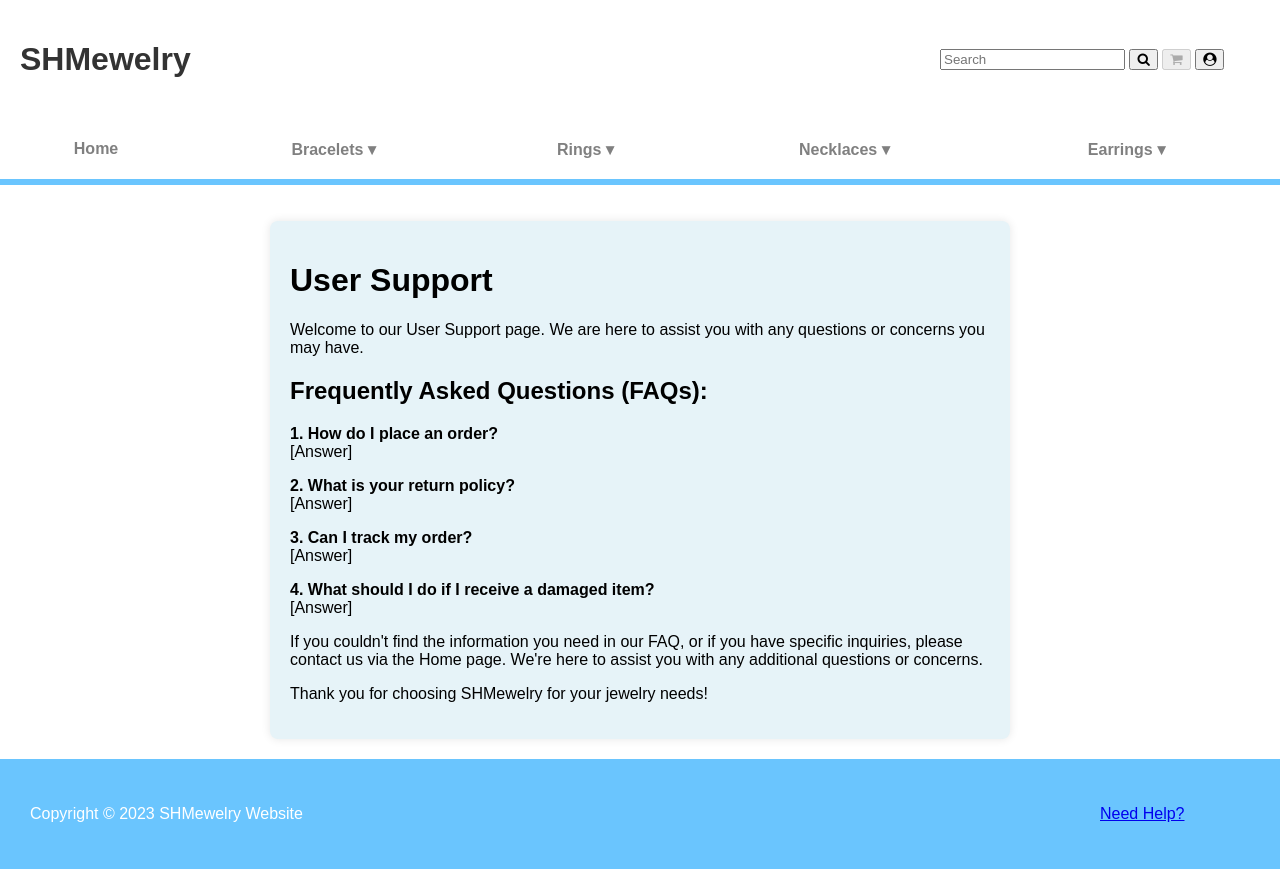
After one commit to hqara/SHMewelry, a PHP site: page /support.php in a window 1280 px wide. The commit adds this page. Run offline with PHP 8.4, Linux system fonts and the light colour scheme; data comes from the database, SQL or seed files in the repository.

Commit message:
just presentation

```diff
--- a/Views/Order/cancel_order.php
+++ b/Views/Order/cancel_order.php
@@ -1,4 +1,5 @@
 <?php
+
 include '../../Models/Order.php';
 
 $conn = Order::getConnection();
@@ -35,4 +36,5 @@ if (isset($_GET['order_id'])) {
         die("Error deleting order: " . mysqli_error($conn));
     }
 }
+
 ?>
--- a/Views/Product/remove.php
+++ b/Views/Product/remove.php
@@ -1,4 +1,5 @@
 <?php
+
 include '../../Models/Product.php';
 
 $conn = Product::getConnection();
@@ -18,4 +19,5 @@ if (isset($_GET['removeid'])) {
         die("Error deleting product: " . mysqli_error($conn));
     }
 }
+
 ?>
--- a/footer.html
+++ b/footer.html
@@ -39,7 +39,7 @@
                     <p>Copyright &copy; 2023 SHMewelry Website</p>
                 </td>
                 <td>
-                    <a href="#"> Need Help?</a>
+                    <a href="support.php"> Need Help?</a>
                 </td>
 
             </tr>
--- /dev/null
+++ b/support.php
@@ -0,0 +1,61 @@
+<?php
+    session_start();
+    include('navbar.php');
+?>
+
+<!DOCTYPE html>
+<html lang="en">
+<head>
+    <meta charset="UTF-8">
+    <meta name="viewport" content="width=device-width, initial-scale=1.0">
+    <title>SHMewelry</title>
+    <style>
+        .faq {
+            background-color: #e6f3f8;
+            width: 700px;
+            margin: auto;
+            padding: 20px;
+            border-radius: 8px;
+            box-shadow: 0 0 10px rgba(0, 0, 0, 0.1);
+            margin-bottom: 20px;
+        }
+    </style>
+</head>
+<body>
+    <div class="center">
+        <div class="faq">
+            <h1>User Support</h1>
+            <p>Welcome to our User Support page. We are here to assist you with any questions or concerns you may have.</p>
+
+            <h2>Frequently Asked Questions (FAQs):</h2>
+
+            <p>
+                <strong>1. How do I place an order?</strong><br>
+                [Answer]
+            </p>
+
+            <p>
+                <strong>2. What is your return policy?</strong><br>
+                [Answer]
+            </p>
+
+            <p>
+                <strong>3. Can I track my order?</strong><br>
+                [Answer]
+            </p>
+
+            <p>
+                <strong>4. What should I do if I receive a damaged item?</strong><br>
+                [Answer]
+            </p>
+
+            <p>If you couldn't find the information you need in our FAQ, or if you have specific inquiries, please contact us via the Home page. We're here to assist you with any additional questions or concerns.</p>
+
+            <p>Thank you for choosing SHMewelry for your jewelry needs!</p>
+        </div>
+    </div>
+</body>
+<footer>
+    <?php include_once("footer.html"); ?>
+</footer>
+</html>
```
Also changed, not shown: Views/Order/manage_orders.php (+13 -2 lines), Views/Order/my_orders.php (+14 -2 lines), Views/Order/view_order.php (+11 -1 lines), Views/Product/add.php (+8 -0 lines), Views/Product/display.php (+12 -1 lines), Views/Product/edit.php (+10 -1 lines), index.php (+1 -11 lines).
